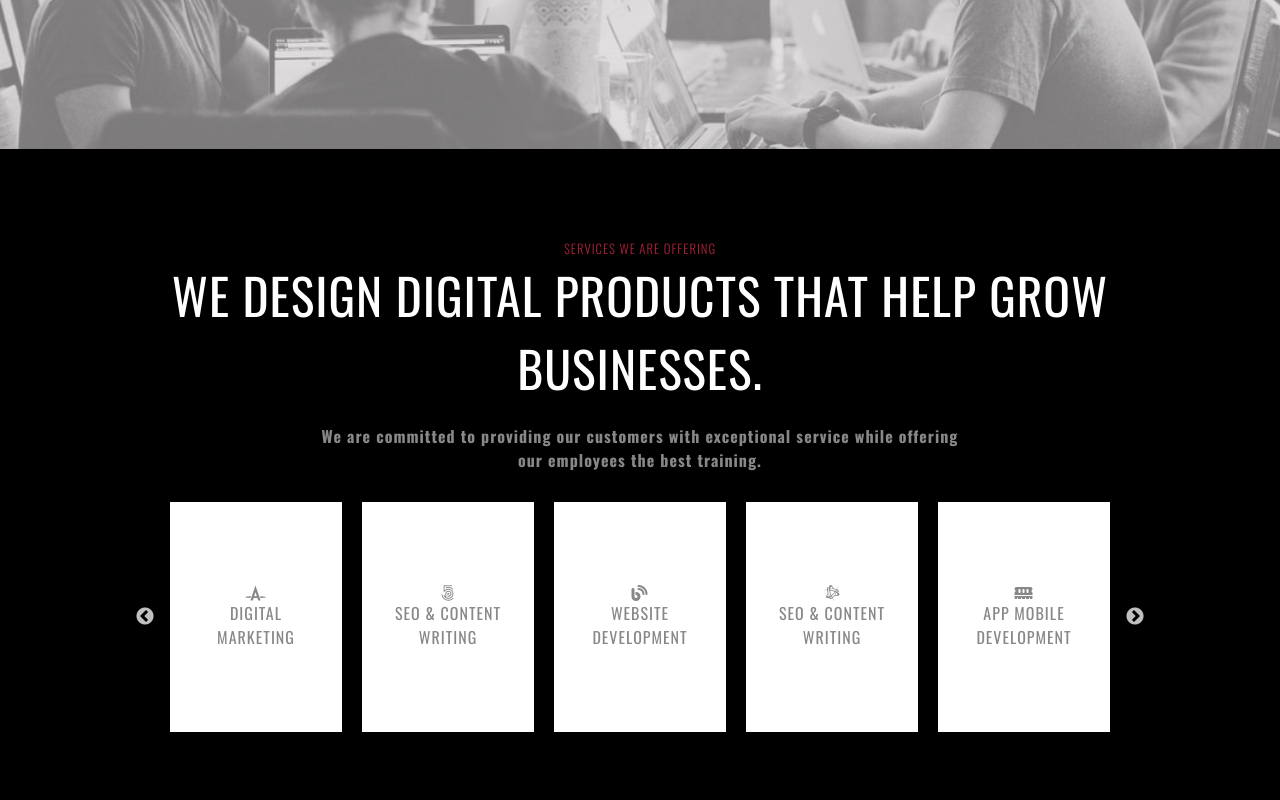
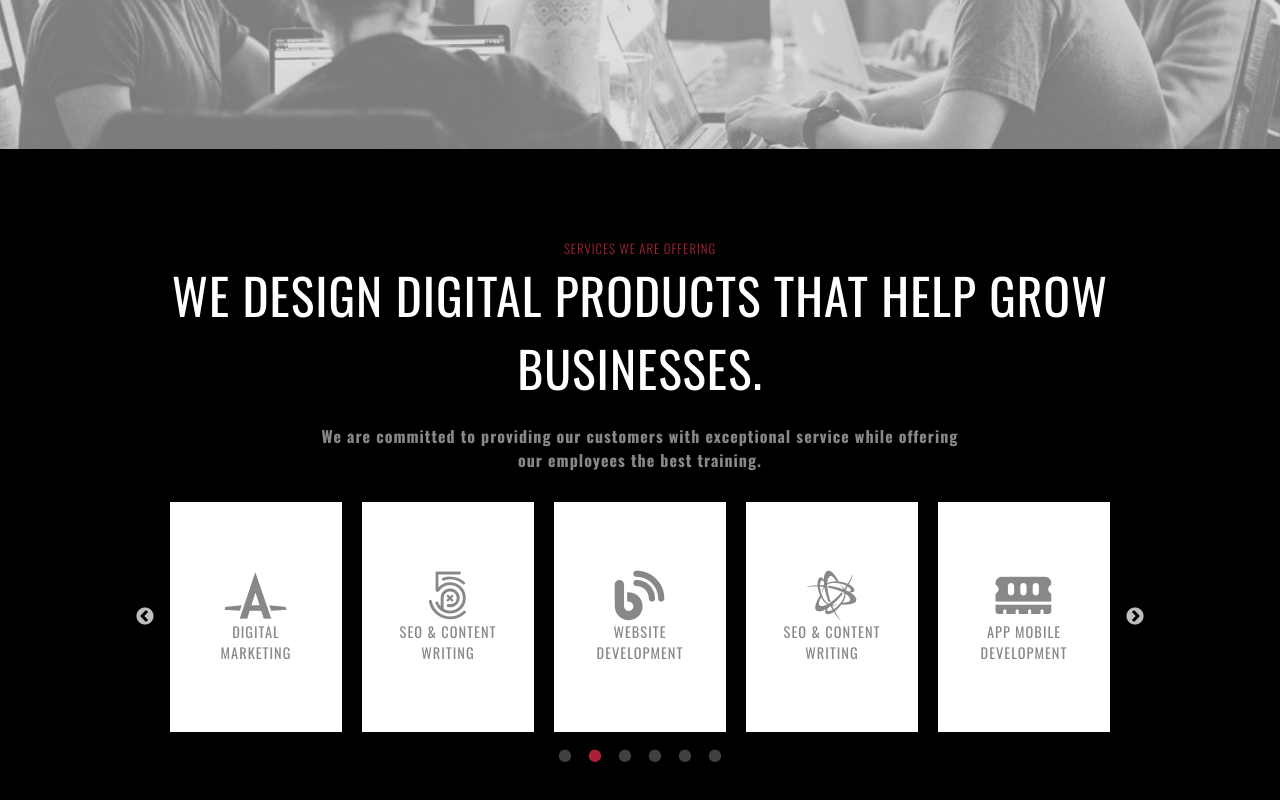
Before and after one commit to itmanhlt/bc41_lab, a plain HTML site: page meipaly/index.html in a window 1280 px wide. Shown: the part 551-1351 px from the top of the page. Drawn offline with nearby package versions, Linux system fonts and the light colour scheme.

Commit message:
update css and finish service task

```diff
--- a/meipaly/css/style.css
+++ b/meipaly/css/style.css
@@ -141,3 +141,17 @@ header {
     align-items: center;
     position: relative;
 }
+.service__bottom .item i {
+    font-size: 3.1rem;
+    color: #888888;
+}
+.service__bottom .item p {
+    font-size: 0.9rem;
+}
+.slick-content .slick-dots li button::before{
+    color: #ffffff;
+    font-size: 00.9rem;
+}
+.slick-content .slick-dots li.slick-active button::before{
+    color: #e62b4a;
+}
```
